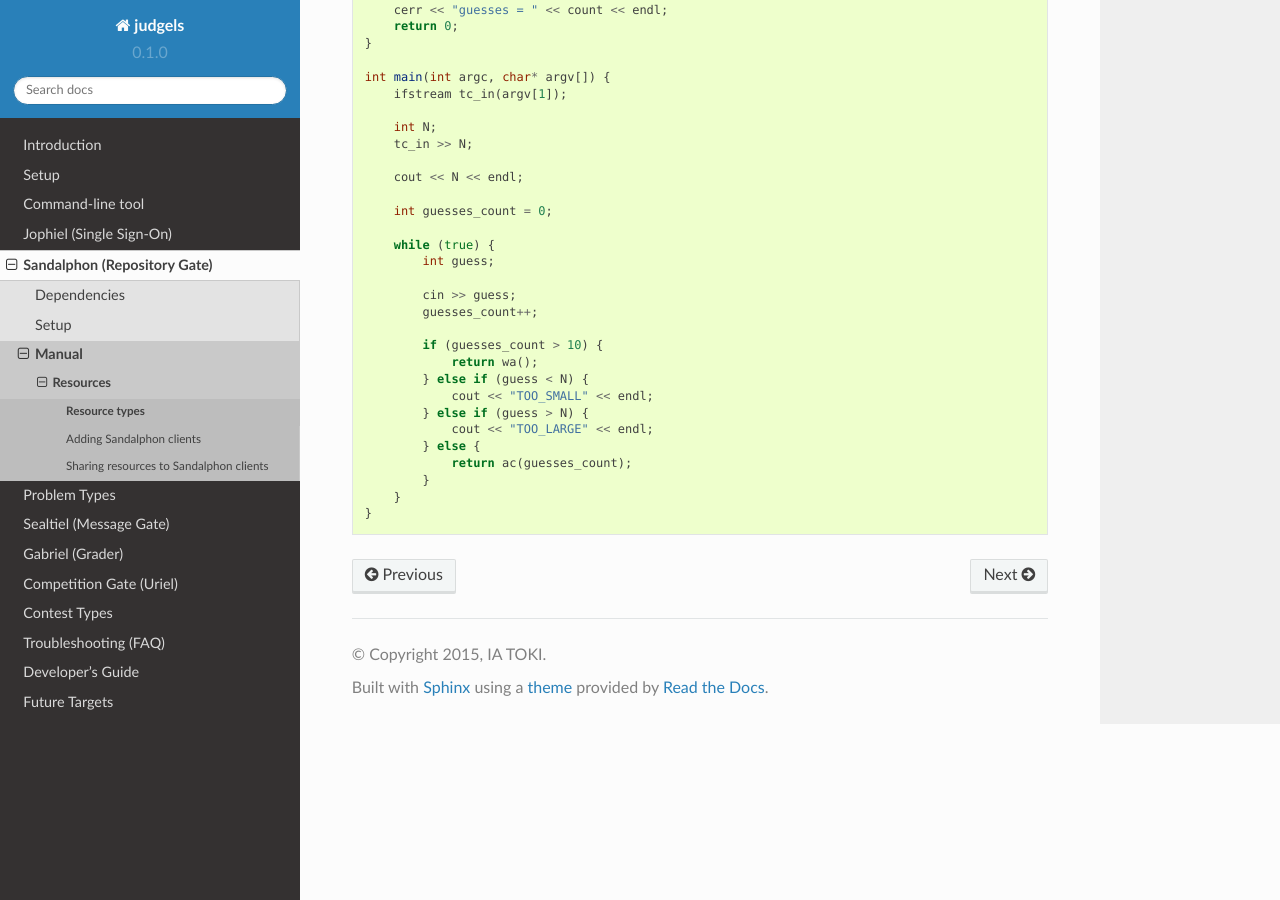
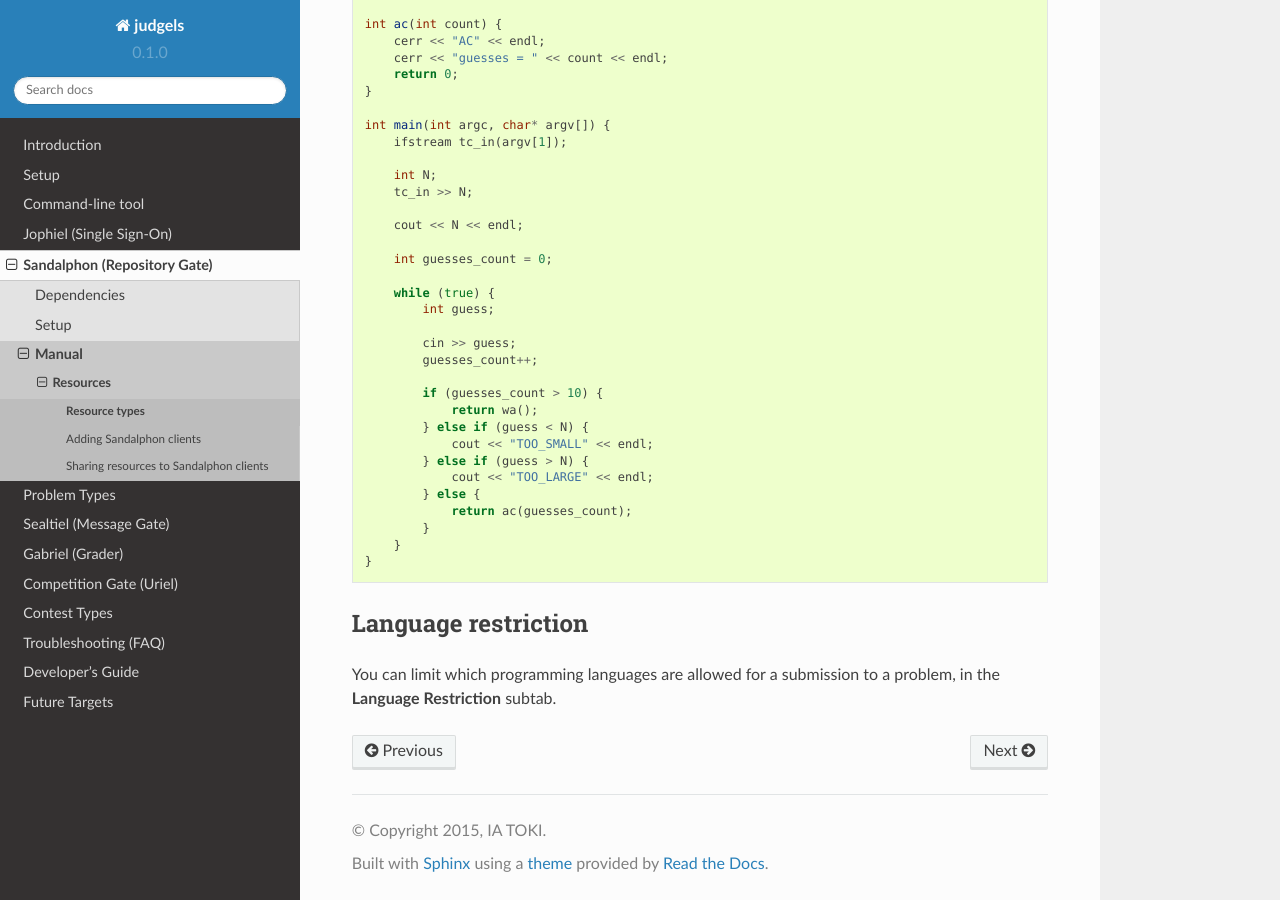
Before and after one commit to judgels/judgels, a Sphinx documentation site: the page built from docs/sandalphon_manual_resources_problems_programming.rst, in a window 1280 px wide and 900 px high, scrolled down 5482 px. Built offline with Sphinx 7.4.7 and the Read the Docs theme 2.0.0, drawn with Linux system fonts in a browser that asks for light colours; formulas are drawn with MathJax 3; some of the changed text lies outside the part shown.

Commit message:
Write info about language restriction docs

```diff
--- a/docs/sandalphon_manual_resources_problems_programming.rst
+++ b/docs/sandalphon_manual_resources_problems_programming.rst
@@ -3,8 +3,10 @@ Programming problems
 
 Currently, only **blackbox**-type programming problems are supported. Blackbox means that contestant submissions are graded based on the outputs on the provided **test cases**. The submission source code is not checked.
 
-Concepts
---------
+The specific configuration for programming problems can be found in **Grading** tab.
+
+Test data concepts
+------------------
 
 Test cases
 **********
@@ -253,3 +255,8 @@ Here is an example communicator program in a typical binary search problem. In t
             }
         }
     }
+
+Language restriction
+--------------------
+
+You can limit which programming languages are allowed for a submission to a problem, in the **Language Restriction** subtab.
```
